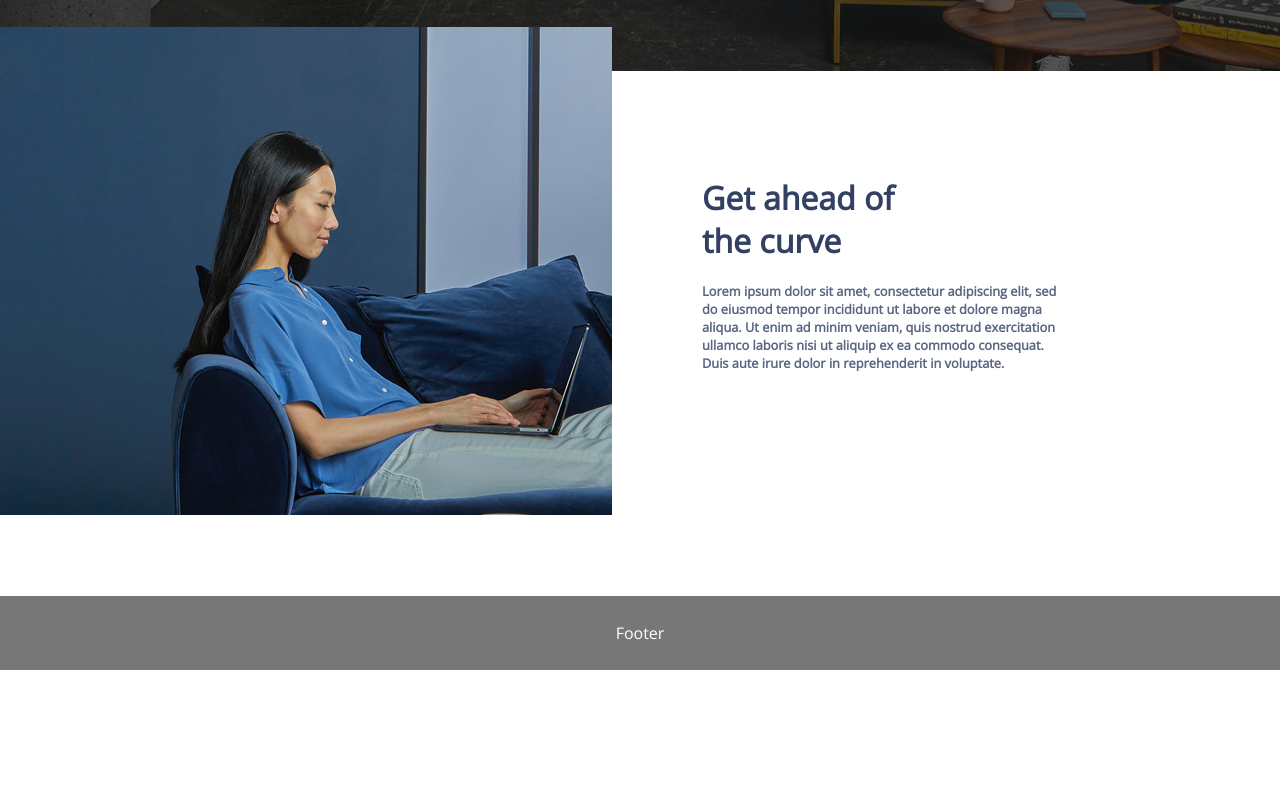
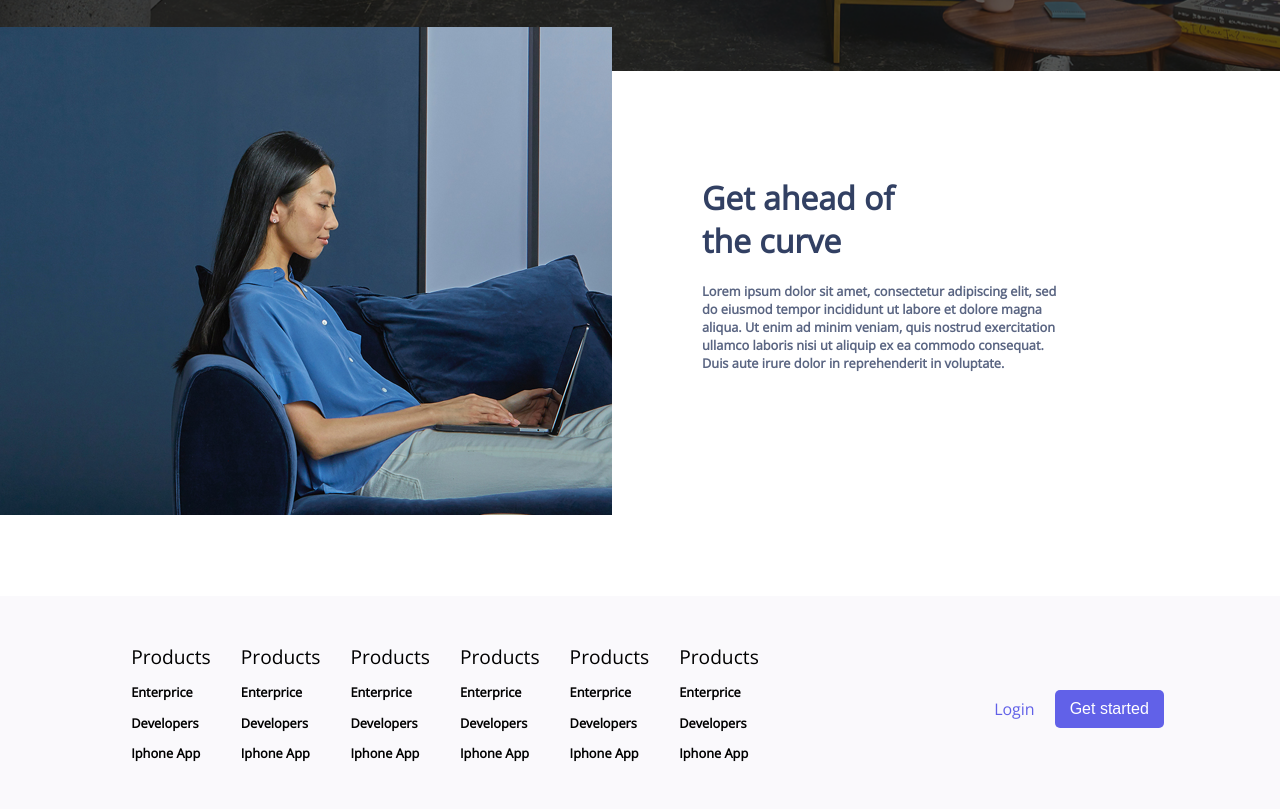
Before and after one commit to damofer/ideaware, a website: page src/index.html in a window 1280 px wide. Shown: the part 610-1419 px from the top of the page. Before the commit the page ends 1288 px from the top, so only its background shows below. Drawn offline with nearby package versions, Linux system fonts and the light colour scheme.

Commit message:
Added basic footer layout

```diff
--- a/src/index.html
+++ b/src/index.html
@@ -66,15 +66,11 @@
                     aliquip ex ea commodo consequat. Duis aute irure dolor in
                     reprehenderit in voluptate.
                 </p>
-                <button type="button" class="hero-button" >
+                <button type="button" class="hero-button cta-btn" >
                     Get started
                 </button>
             </div>
         </section>
-        <!--<figure class="hero">-->
-            <!--<img width="100%" src="Assets/Photo%20above%20the%20fold.png" alt="">-->
-        <!--</figure>-->
-
         <section class="getAheadTheCurve">
             <figure>
                 <img src="Assets/room-GkWrEPTyDRs-unsplash.png" width='100%' alt="">
@@ -91,8 +87,62 @@
             </article>
         </section>
     </main>
-    <footer>
-        <p>Footer</p>
+    <footer class="footer">
+            <ul class="footer__list">
+                <li class="footer__list__item">
+                    <div class="title">
+                        Products
+                    </div>
+                    <p>Enterprice</p>
+                    <p>Developers</p>
+                    <p>Iphone App</p>
+                </li>
+                <li class="footer__list__item">
+                    <div class="title">
+                        Products
+                    </div>
+                    <p>Enterprice</p>
+                    <p>Developers</p>
+                    <p>Iphone App</p>
+                </li>
+                <li class="footer__list__item">
+                    <div class="title">
+                        Products
+                    </div>
+                    <p>Enterprice</p>
+                    <p>Developers</p>
+                    <p>Iphone App</p>
+                </li>
+                <li class="footer__list__item">
+                    <div class="title">
+                        Products
+                    </div>
+                    <p>Enterprice</p>
+                    <p>Developers</p>
+                    <p>Iphone App</p>
+                </li>
+                <li class="footer__list__item">
+                    <div class="title">
+                        Products
+                    </div>
+                    <p>Enterprice</p>
+                    <p>Developers</p>
+                    <p>Iphone App</p>
+                </li>
+                <li class="footer__list__item">
+                    <div class="title">
+                        Products
+                    </div>
+                    <p>Enterprice</p>
+                    <p>Developers</p>
+                    <p>Iphone App</p>
+                </li>
+            </ul>
+            <div class="footer__cta">
+                <!--<img src="./Assets/logo.svg" alt="">-->
+                <a href="#">Login</a>
+                <button class="cta-btn">Get started</button>
+            </div>
     </footer>
     <script>
 
--- /dev/null
+++ b/src/scss/_basics.scss
@@ -0,0 +1,23 @@
+.section-title {
+
+  font-size: 2rem;
+  font-weight: bold;
+  color: #324063;
+
+}
+.section-subtitle {
+  margin-top: 20px;
+  color: #5a6582;
+  font-size: 0.8rem;
+  font-weight: 600;
+}
+
+.cta-btn{
+  padding: 10px 15px;
+  background: $main-purple;
+  color: #fff;
+  font-size: 1rem;
+  border-radius: 5px;
+  border: none;
+  text-decoration: none;
+}
--- a/src/scss/hero.scss
+++ b/src/scss/_hero.scss
@@ -1,13 +1,18 @@
 @import 'mixins/breakpoints.scss';
 .hero {
   padding: 20px;
+  padding-bottom: 50px;
   position: relative;
   width: 100%;
   background-size: cover !important;
-  height: 65vh;
+  height: auto;
+
+  @include respond-to('x-small') {
+    padding-bottom: 100px;
+  }
   @include respond-to('medium') {
+
     height: 673px;
-    max-height: 673px;
   }
 }
 
@@ -57,12 +62,8 @@
 
 .hero-button {
   width: 150px;
-  margin-top: 30px;
-  padding: 10px 15px;
-  background: #6161e8;
-  color: #fff;
-  font-size: 1rem;
-  border-radius: 5px;
-  border: none;
-  text-decoration: none;
+  @include respond-to('x-small') {
+    margin-top: 30px;
+
+  }
 }
--- /dev/null
+++ b/src/scss/_layout.scss
@@ -0,0 +1,89 @@
+@import url('https://fonts.googleapis.com/css?family=Open+Sans&display=swap');
+* {
+  box-sizing: border-box;
+}
+body{
+  display: flex;
+  flex-direction:column;
+  max-width: 1280px;
+  margin-left:auto;
+  margin-right:auto;
+  font-family: 'Open Sans', sans-serif;
+}
+
+ul,li{
+  text-decoration: none;
+  list-style-type: none;
+  padding: 0;
+}
+/* Container for flexboxes */
+section {
+  display: -webkit-flex;
+  display: flex;
+}
+
+
+/* Style the content */
+article {
+  -webkit-flex: 3;
+  -ms-flex: 3;
+  flex: 3;
+  background-color: #f1f1f1;
+  padding: 10px;
+}
+
+/* Style the footer */
+.footer {
+  background: #faf9fc;
+
+  text-align: center;
+  display: flex;
+  flex-direction: column;
+  padding: 1rem;
+  @include respond-to('medium') {
+    flex-direction: row;
+    justify-content: space-around;
+  }
+
+  &__list{
+    display: flex;
+    flex-direction:row;
+    justify-content: flex-start;
+    text-decoration: none;
+    flex-wrap: wrap;
+    @include respond-to('medium') {
+      justify-content: space-evenly;
+
+    }
+    &__item{
+      margin: 15px;
+      .title{
+        font-size: 1.2rem;
+      }
+      p{
+        font-size: 0.8rem;
+        text-align: left;
+        font-weight: bold;
+      }
+    }
+  }
+  &__cta{
+    a{
+      text-decoration: none;
+      padding: 20px;
+      color : $main-purple;
+    }
+    display: flex;
+    flex-direction:row;
+    align-items: center;
+
+  }
+}
+
+/* Responsive layout - makes the menu and the content (inside the section) sit on top of each other instead of next to each other */
+@media (max-width: 600px) {
+  section {
+    -webkit-flex-direction: column;
+    flex-direction: column;
+  }
+}
--- a/src/scss/nav.scss
+++ b/src/scss/_nav.scss
@@ -1,3 +1,4 @@
+
 header {
 
 
--- /dev/null
+++ b/src/scss/_variables.scss
@@ -0,0 +1 @@
+$main-purple: #6161e8;
--- a/src/scss/basics.scss
+++ /dev/null
@@ -1,27 +0,0 @@
-
-@import url('https://fonts.googleapis.com/css?family=Open+Sans&display=swap');
-
-body{
-  display: flex;
-  flex-direction:column;
-  max-width: 1280px;
-  margin-left:auto;
-  margin-right:auto;
-
-  font-family: 'Open Sans', sans-serif;
-}
-
-
-.section-title {
-
-  font-size: 2rem;
-  font-weight: bold;
-  color: #324063;
-
-}
-.section-subtitle {
-  margin-top: 20px;
-  color: #5a6582;
-  font-size: 0.8rem;
-  font-weight: 600;
-}
--- a/src/scss/layout.scss
+++ /dev/null
@@ -1,41 +0,0 @@
-* {
-  box-sizing: border-box;
-}
-
-body {
-  font-family: Arial, Helvetica, sans-serif;
-}
-
-
-
-/* Container for flexboxes */
-section {
-  display: -webkit-flex;
-  display: flex;
-}
-
-
-/* Style the content */
-article {
-  -webkit-flex: 3;
-  -ms-flex: 3;
-  flex: 3;
-  background-color: #f1f1f1;
-  padding: 10px;
-}
-
-/* Style the footer */
-footer {
-  background-color: #777;
-  padding: 10px;
-  text-align: center;
-  color: white;
-}
-
-/* Responsive layout - makes the menu and the content (inside the section) sit on top of each other instead of next to each other */
-@media (max-width: 600px) {
-  section {
-    -webkit-flex-direction: column;
-    flex-direction: column;
-  }
-}
--- a/src/scss/main.scss
+++ b/src/scss/main.scss
@@ -1,3 +1,4 @@
+@import "variables.scss";
 @import 'mixins/breakpoints.scss';
 @import 'layout.scss';
 @import 'basics.scss';
--- a/src/scss/mixins/breakpoints.scss
+++ b/src/scss/mixins/_breakpoints.scss
@@ -1,6 +1,7 @@
 /// Mixin to manage responsive breakpoints
 /// @param {String} $breakpoint - Breakpoint name
 $breakpoints: (
+        'x-small':  414px,
         'small':  767px,
         'medium': 992px,
         'large':  1200px
```
Also changed, not shown: src/css/basics.css (deleted, +0 -2 lines), src/css/layout.css (deleted, +0 -2 lines), src/css/hero.css (deleted), src/css/main.css, src/css/nav.css (deleted), src/scss/sections/_getAheadTheCurve.scss (renamed from src/scss/sections/getAheadTheCurve.scss).
